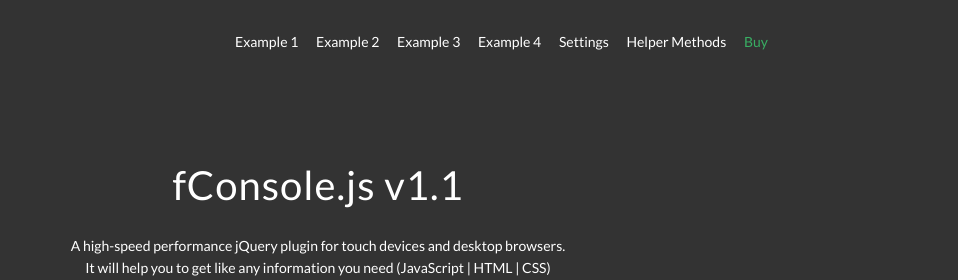
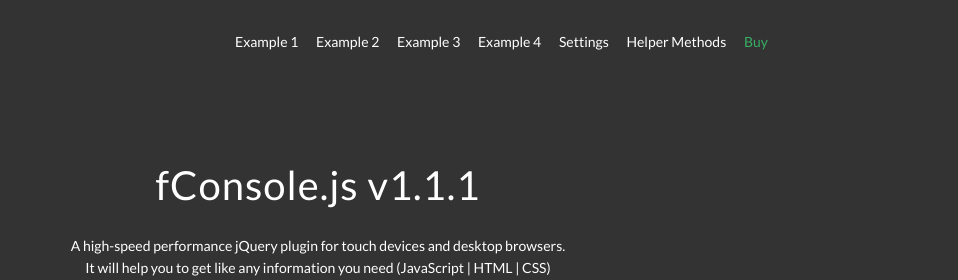
Before and after one commit to FlorinParaschivescu/fConsole, a plain HTML site: page index.html in a window 1280 px wide. Shown: the top 280 px of the page, 322-1280 px from the left. Drawn offline with Linux system fonts and the light colour scheme.

Commit message:
no message

```diff
--- a/index.html
+++ b/index.html
@@ -1,7 +1,7 @@
 <!DOCTYPE html>
 <html>
 <head>
-    <title>fConsole.js v1.1 - For touch devices and desktop browsers</title>
+    <title>fConsole.js v1.1.1 - For touch devices and desktop browsers</title>
 
     <meta charset="utf-8">
     <meta http-equiv="X-UA-Compatible" content="IE=edge">
@@ -31,7 +31,7 @@
                 </ul>
             </div>
             <div class="text">
-                <h1 class="title">fConsole.js v1.1</h1>
+                <h1 class="title">fConsole.js v1.1.1</h1>
                 <p class="description">
                     A high-speed performance jQuery plugin for touch devices and desktop browsers.<br />
                     It will help you to get like any information you need (JavaScript | HTML | CSS)<br />
```
